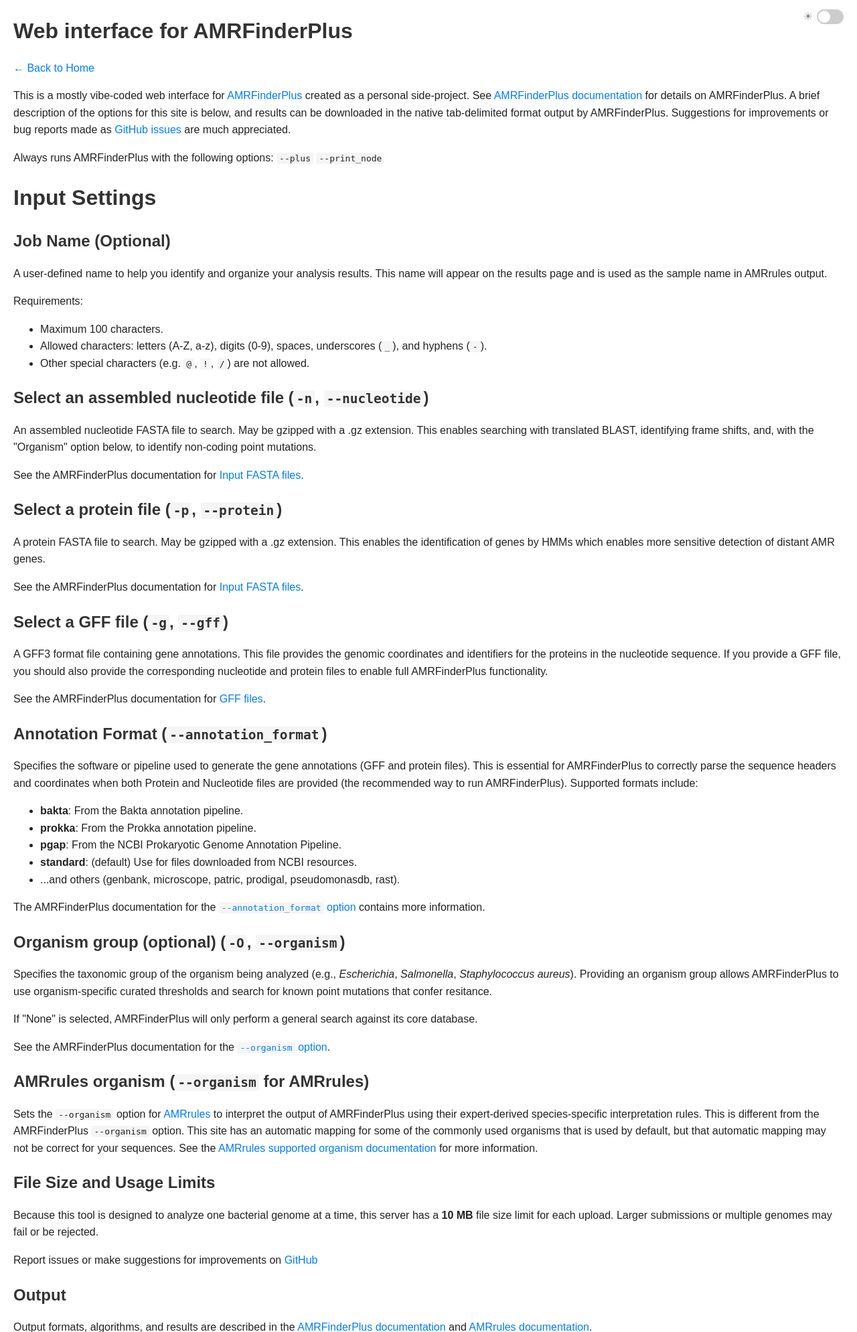
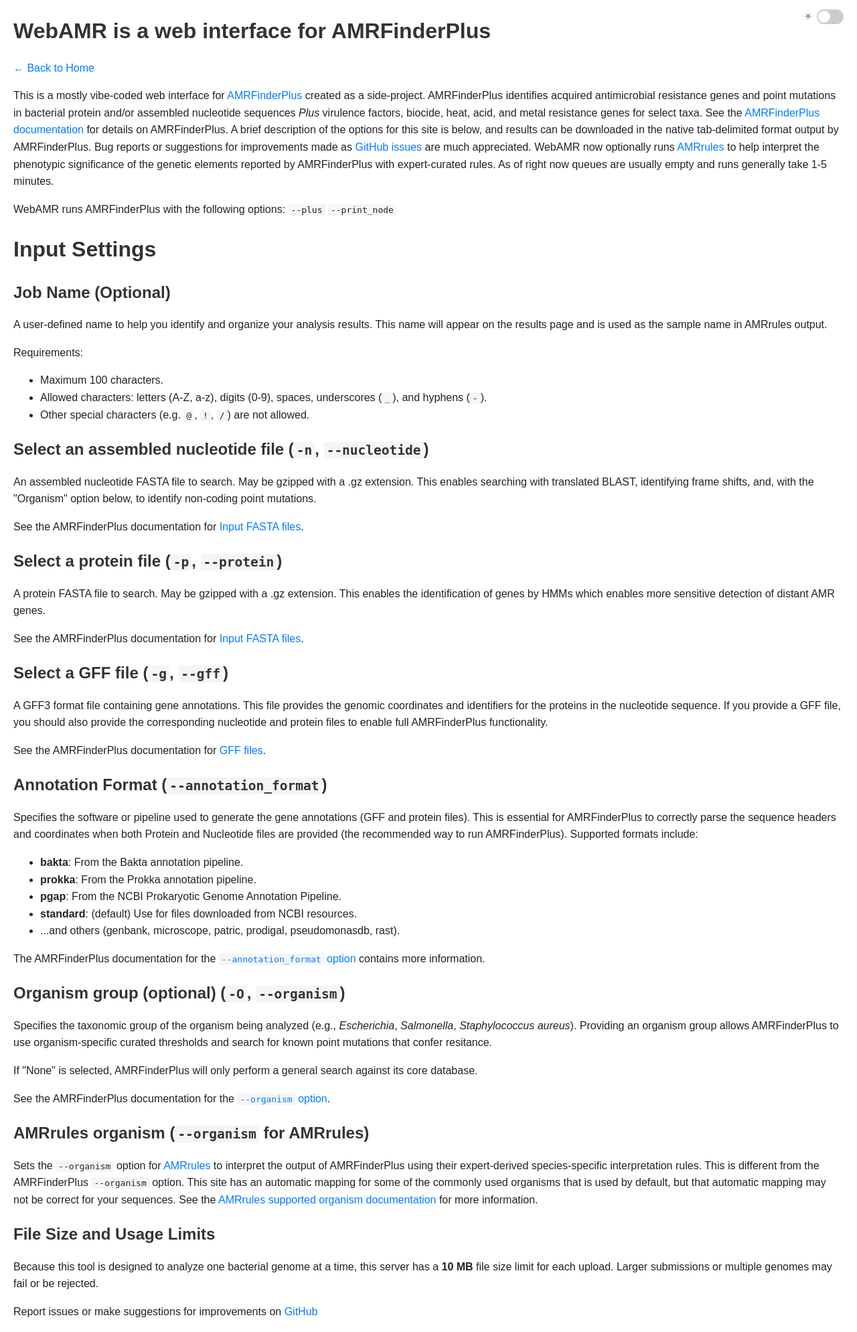
Before and after one commit to evolarjun/webamr, a Flask app: page /docs in a window 1280 px wide. Shown: the top 1989 px of the page at 67% size. Run offline with Flask 3, Linux system fonts and the light colour scheme.

Commit message:
Revise documentation for WebAMR interface
Updated the title and description of the web interface, clarifying the purpose of WebAMR and its functionality.

```diff
--- a/frontend/templates/documentation.html
+++ b/frontend/templates/documentation.html
@@ -12,18 +12,28 @@
 </head>
 
 <body>
-  <h1>Web interface for AMRFinderPlus</h1>
+  <h1>WebAMR is a web interface for AMRFinderPlus</h1>
   <p><a href="/">← Back to Home</a></p>
   <p>
     This is a mostly vibe-coded web interface for <a href="https://github.com/ncbi/amr/wiki">AMRFinderPlus</a> created
-    as a personal side-project. See <a href="https://github.com/ncbi/amr/wiki">AMRFinderPlus documentation</a> for
-    details on AMRFinderPlus. A brief description of the options for this site is below, and results can be downloaded
-    in the native tab-delimited format output by AMRFinderPlus. Suggestions for improvements or bug reports made as <a
+    as a side-project. AMRFinderPlus identifies acquired antimicrobial resistance genes and point mutations in bacterial
+    protein and/or assembled nucleotide sequences <em>Plus</em> virulence factors, biocide, heat, acid, and metal
+    resistance genes for select taxa.
+    See the <a href="https://github.com/ncbi/amr/wiki">AMRFinderPlus documentation</a> for
+    details on AMRFinderPlus.
+
+    A brief description of the options for this site is below, and results can be downloaded
+    in the native tab-delimited format output by AMRFinderPlus. Bug reports or suggestions for improvements made as <a
       href="https://github.com/evolarjun/webamr/issues">GitHub issues</a> are much appreciated.
+
+    <b></b>WebAMR now optionally runs <a href="https://docs.amrrules.org/en/latest/">AMRrules</a></b> to help interpret the phenotypic
+    significance of the genetic elements reported by AMRFinderPlus with expert-curated rules.
+
+    As of right now queues are usually empty and runs generally take 1-5 minutes.
   </p>
 
   <p>
-    Always runs AMRFinderPlus with the following options: <code>--plus</code> <code>--print_node</code>
+    WebAMR runs AMRFinderPlus with the following options: <code>--plus</code> <code>--print_node</code>
   </p>
 
   <h1>Input Settings</h1>
```
